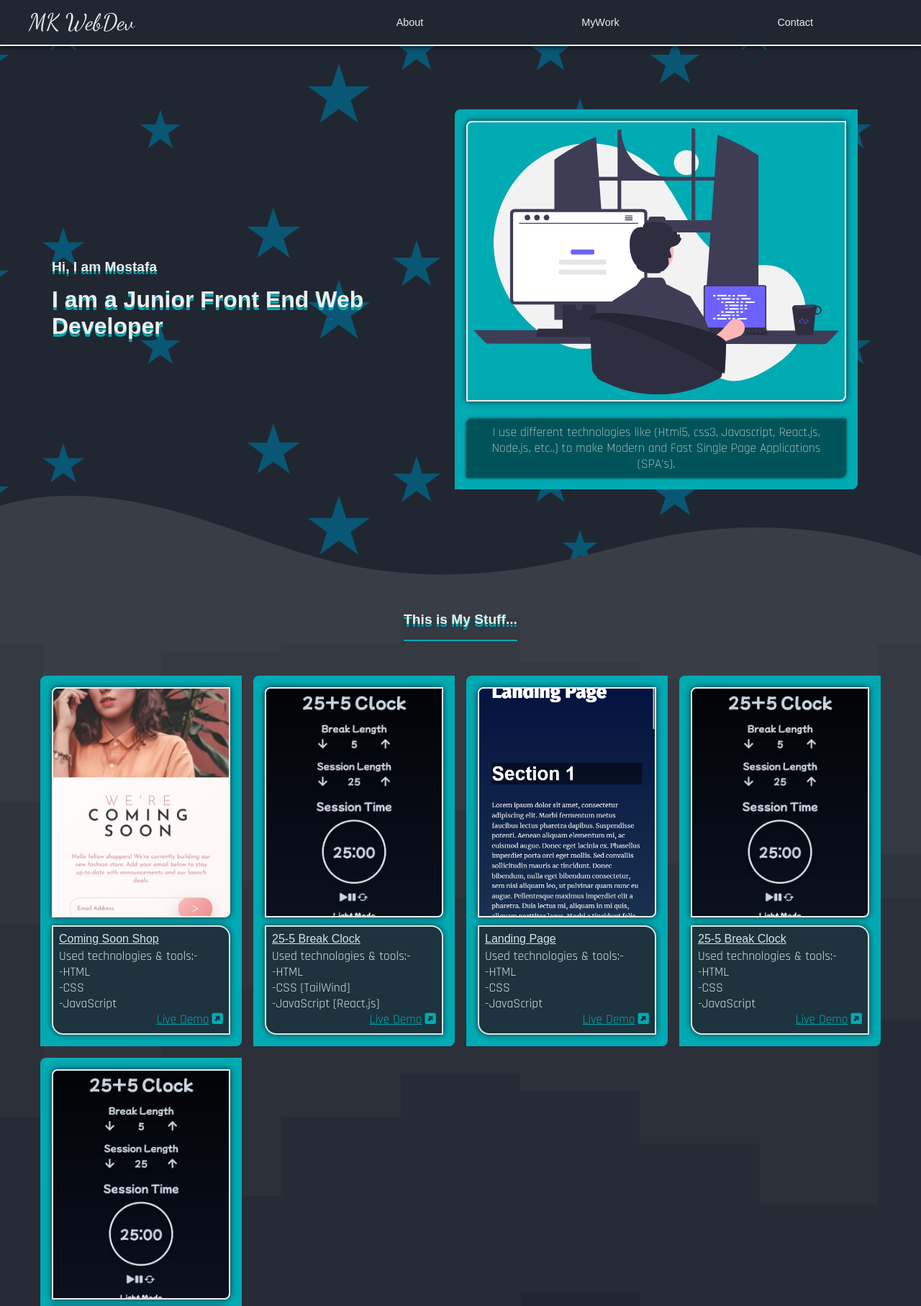
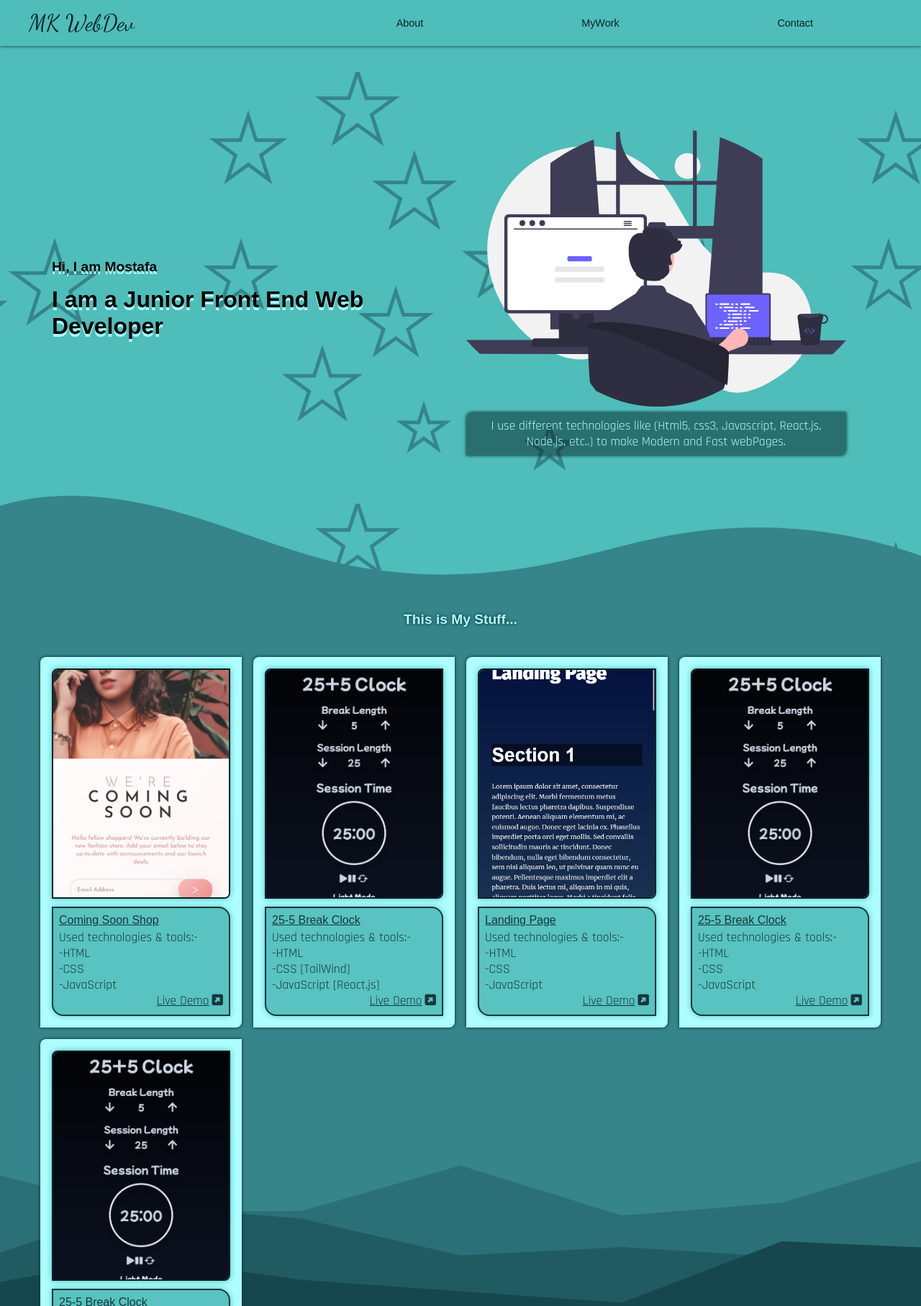
Before and after one commit to mostafakamal22/mk-portfolio, a plain HTML site: page index.html in a window 1280 px wide. Shown: the top 1815 px of the page at 72% size. Drawn offline with Linux system fonts and the light colour scheme; a web font is replaced by a local one.

Commit message:
changing color them + add new bg imgs

```diff
--- a/index.html
+++ b/index.html
@@ -10,29 +10,30 @@
     <link href="https://fonts.googleapis.com/css2?family=Rajdhani:wght@300;400&display=swap" rel="stylesheet">
     <script src="https://kit.fontawesome.com/850d93f4db.js" crossorigin="anonymous"></script>
     <link rel="stylesheet" href="styles/style.css">
+    <link rel="icon" href="/img/tab-icon.png">
     <title>MK WebDev</title>
 </head>
 <body>
     <div class="container-full">
         <div class="content-container" id="navbar">
             <header id="navbar-header">
-                <a href="#" title="Home" class="brand-font" id="brand">MK WebDev</a>
+                <a href="#" title="Home" class="brand-font text-primary" id="brand">MK WebDev</a>
                 <nav id="nav-container">
                     <ul id="nav-list">
-                        <li class="nav-item"><a href="#about" class="nav-link">About</a></li>
-                        <li class="nav-item"><a href="#my-work" class="nav-link">MyWork</a></li>
-                        <li class="nav-item"><a href="#contact" class="nav-link">Contact</a></li>
+                        <li class="nav-item"><a href="#about" class="nav-link text-primary">About</a></li>
+                        <li class="nav-item"><a href="#my-work" class="nav-link text-primary">MyWork</a></li>
+                        <li class="nav-item"><a href="#contact" class="nav-link text-primary">Contact</a></li>
                     </ul>
                 </nav>
             </header>
 
-            <button class="toggle-btn" id="open">
+            <button class="toggle-btn bg-secondary text-secondary" id="open">
                 <i class="fas fa-bars"></i>
             </button>
         </div>
 
-        <aside>
-            <button class="toggle-btn" id="close" style="float: right;">
+        <aside class="bg-secondary">
+            <button class="toggle-btn bg-secondary text-secondary" id="close" style="float: right;">
                 <i class="fas fa-times"></i>
             </button>
             <figure id="my-pic-wrapper">
@@ -40,16 +41,16 @@
             </figure>
             <nav id="aside-nav">
                 <ul id="aside-nav-list">
-                    <li class="nav-item" title="home"><a href="#" style="font-size: 1.2rem;" class="brand-font nav-link">MK WebDev</a></li>
-                    <li class="nav-item" title="about me"><a href="#about" class="nav-link">About</a></li>
-                    <li class="nav-item" title="my work"><a href="#my-work" class="nav-link">MyWork</a></li>
-                    <li class="nav-item" title="contact me"><a href="#contact" class="nav-link">Contact</a></li>
+                    <li class="nav-item" title="home"><a href="#" style="font-size: 1.2rem;" class="brand-font nav-link text-secondary">MK WebDev</a></li>
+                    <li class="nav-item" title="about me"><a href="#about" class="nav-link text-secondary">About</a></li>
+                    <li class="nav-item" title="my work"><a href="#my-work" class="nav-link text-secondary">MyWork</a></li>
+                    <li class="nav-item" title="contact me"><a href="#contact" class="nav-link text-secondary">Contact</a></li>
                 </ul>
             </nav>
         </aside>
 
 
-        <section id="about">
+        <section id="about" class="bg-primary">
             <div class="content-container">
                 <div id="about-wrapper">
                     <header id="about-header">
@@ -57,9 +58,9 @@
                         <h1>I am a Junior Front End Web  Developer</h1>
                     </header>
                     <figure id="about-details">
-                        <img class="my-images" src="img/programming.svg" alt="my personal picture">
-                        <p class="thin-font bg-primary-transparent">I use different technologies like (Html5, css3, Javascript, React.js, Node.js, etc..)
-                            to make Modern and Fast Single Page Applications (SPA's).</p>
+                        <img class="my-images" src="img/backgrounds/programming.svg" alt="Web programming">
+                        <p class="thin-font bg-primary-transparent text-secondary">I use different technologies like (Html5, css3, Javascript, React.js, Node.js, etc..)
+                            to make Modern and Fast webPages.</p>
                     </figure>
                 </div>
             </div>
@@ -73,7 +74,7 @@
             </div>
         </section>
 
-        <section id="my-work">
+        <section id="my-work" class="bg-primary">
             <div class="content-container" id="mywork-container">
                 <header class="section-header">
                     <h4>This is My Stuff...</h4>
@@ -81,7 +82,7 @@
                 <ul id="mywork-wrapper">
                     <li class="mywork-item">
                         <figure class="mywork-figure">
-                            <img class="my-images mywork-img" src="img/coming-soon-shop.png" alt="example of my work ">
+                            <img class="my-images mywork-img" src="img/projects/coming-soon-shop.png" alt="example of my work ">
                             <figcaption>
                                 <p>Coming Soon Shop</p>
                                 <ul>
@@ -97,7 +98,7 @@
 
                     <li class="mywork-item">
                         <figure class="mywork-figure">
-                            <img class="my-images  mywork-img" src="img/25-5-clock.png" alt="example of my work">
+                            <img class="my-images  mywork-img" src="img/projects/25-5-clock.png" alt="example of my work">
                             <figcaption>
                                 <p>25-5 Break Clock</p>
                                 <li>Used technologies & tools:-</li>
@@ -111,7 +112,7 @@
 
                     <li class="mywork-item">
                         <figure class="mywork-figure">
-                            <img class="my-images  mywork-img" src="img/landing-page.png" alt="example of my work">
+                            <img class="my-images  mywork-img" src="img/projects/landing-page.png" alt="example of my work">
                             <figcaption>
                                 <p>Landing Page</p>
                                 <li>Used technologies & tools:-</li>
@@ -125,7 +126,7 @@
 
                     <li class="mywork-item">
                         <figure class="mywork-figure">
-                            <img class="my-images  mywork-img" src="img/25-5-clock.png" alt="example of my work">
+                            <img class="my-images  mywork-img" src="img/projects/25-5-clock.png" alt="example of my work">
                             <figcaption>
                                 <p>25-5 Break Clock</p>
                                 <li>Used technologies & tools:-</li>
@@ -139,7 +140,7 @@
 
                     <li class="mywork-item">
                         <figure class="mywork-figure">
-                            <img class="my-images  mywork-img" src="img/25-5-clock.png" alt="example of my work">
+                            <img class="my-images  mywork-img" src="img/projects/25-5-clock.png" alt="example of my work">
                             <figcaption>
                                 <p>25-5 Break Clock</p>
                                 <li>Used technologies & tools:-</li>
@@ -154,7 +155,7 @@
             </div>
         </section>
 
-        <section id="contact">
+        <section id="contact" class="bg-secondary">
             <div class="content-container" id="contact-container">
                 <header class="section-header">
                     <h4>Let's Work Together</h4>
@@ -162,22 +163,22 @@
 
                 <ul class="contact-list">
                     <li class="contact-item" title="Github">
-                        <a href="https://github.com/mostafakamal22" class="contact-link" target="_blank">
+                        <a href="https://github.com/mostafakamal22" class="contact-link text-secondary" target="_blank">
                             <i class="fab fa-github-square"></i>
                         </a>
                     </li>
                     <li class="contact-item" title="Linkedin">
-                        <a href="https://www.linkedin.com/in/mostafakamal22/" class="contact-link" target="_blank">
+                        <a href="https://www.linkedin.com/in/mostafakamal22/" class="contact-link text-secondary" target="_blank">
                             <i class="fab fa-linkedin"></i>
                         </a>
                     </li>
                     <li class="contact-item" title="Send Email">
-                        <a href="mailto: mk1319@fayoum.edu.eg" class="contact-link" target="_blank">
+                        <a href="mailto: mk1319@fayoum.edu.eg" class="contact-link text-secondary" target="_blank">
                             <i class="fas fa-envelope"></i>
                         </a>
                     </li>
                     <li class="contact-item" title="Whatsapp">
-                        <a href="https://wa.me/201008871950" class="contact-link" target="_blank">
+                        <a href="https://wa.me/201008871950" class="contact-link text-secondary" target="_blank">
                             <i class="fab fa-whatsapp-square"></i>
                         </a>
                     </li>
@@ -185,9 +186,9 @@
             </div>
         </section>
 
-        <footer>
+        <footer class="bg-secondary text-secondary">
             <div class="content-container" id="footer-container">
-               <p>Designed and Developed By <span>Mostafa Kamal</span>@2022.</p>
+               <p>Designed and Developed By <span>Mostafa Kamal</span> @2022.</p>
             </div>
         </footer>
     </div>
--- a/styles/style.css
+++ b/styles/style.css
@@ -1,9 +1,9 @@
 /* main theme variables */
 :root{
-    --var-bg-primary: hsl(216, 19%, 16%);
-    --var-bg-secodary:  hsl(217, 10%, 25%);
-    --var-color-primary: hsl(0, 0%, 93%);
-    --var-color-secodary: hsl(183, 100%, 35%);
+    --var-bg-primary:#4FBDBA;
+    --var-bg-secodary:  #072227;
+    --var-color-primary:  #072227;
+    --var-color-secodary: #AEFEFF;
     --var-selection-color: hsl(2, 76%, 35%);
     --var-brand-font: 'Dancing Script', cursive;
     --var-main-font: 'Mochiy Pop P One', sans-serif;
@@ -49,11 +49,25 @@ img{
 }
 
 /* re-usable styles*/
+.bg-primary{
+    background-color: var(--var-bg-primary);
+}
+
+.bg-secondary{
+    background-color: var(--var-bg-secodary);
+}
 
 .bg-primary-transparent{
-    background-color: rgba(0, 0, 0, .5);
     padding: .5rem;
     border-radius: 0.5rem 0;
+}
+
+.text-primary{
+    color: var(--var-color-primary);
+}
+
+.text-secondary{
+    color: var(--var-color-secodary);
 }
 
 .brand-font{
@@ -61,11 +75,10 @@ img{
 }
 
 .thin-font{
+    background-color: rgba(7,34,39,0.5);
     font-family: var(--var-thin-font);
-    font-weight: 100;
     font-size: 1.1rem;
-    box-shadow: 0 0 .25rem var(--var-bg-primary);
-    margin: 1.5rem 0 0;
+    box-shadow: 0 0 .25rem var(--var-color-primary);
 }
 
 .content-container{
@@ -79,10 +92,10 @@ img{
 .section-header{
     align-self: center;
     font-size: 1.2rem;
-    border-bottom: .125rem solid var(--var-color-secodary);
-    margin-bottom: 3rem;
+    margin-bottom: 1.5rem;
     line-height: .3;
-    text-shadow: 0 .25rem 0 var(--var-color-secodary);
+    color: var(--var-color-secodary);
+    text-shadow: 0 0 .25rem var(--var-color-primary);
 }
 
 figure{
@@ -92,7 +105,6 @@ figure{
     flex-direction: column;
     max-width: 15rem;
     padding: 1rem;
-    background-color: var(--var-color-secodary);
     border-radius: .5rem 0;
 }
 
@@ -111,6 +123,7 @@ figure{
 figcaption{
     width: 100%;
     background-color: var(--var-bg-primary);
+    color: var(--var-color-primary);
     opacity: 0.90;
     padding: .5rem;
     margin-top: .7rem ;
@@ -126,13 +139,13 @@ figcaption :is(li, a){
 
 figcaption a{
     display: block;
-    color: var(--var-color-secodary);
+    color: var(--var-color-primary);
     text-align: right;
     text-decoration: underline;
 }
 
 figcaption a:hover{
-    color: var(--var-color-primary);
+    color: var(--var-color-secodary);
 }
 
 /* main container properties */
@@ -153,7 +166,6 @@ figcaption a:hover{
     top: 0;
     z-index: 3;
     min-height: 4rem;
-    color: var(--var-color-primary);
     align-items: initial;
 }
 
@@ -169,7 +181,6 @@ figcaption a:hover{
 #brand{
     flex-basis: 33.3%;
     font-size: 2rem;
-    color: var(--var-color-primary);
 }
 
 #nav-container{
@@ -189,21 +200,18 @@ figcaption a:hover{
     padding: .5rem .5rem;
 }
 
-.nav-item:hover{
-    background-color: #000;
+.nav-item:hover .nav-link{
+    color: var(--var-color-secodary);
 }
 
 
 .nav-link{
     font-size: 0.9rem;
-    color: var(--var-color-primary);
 }
 
 .toggle-btn {
     padding: .05rem  .4rem;
     font-size: 1rem;
-    background-color: var(--var-bg-primary);
-    color: var(--var-color-primary);
     border: .125rem solid var(--var-color-primary);
     border-radius: 20%;
     margin-left: 1rem;
@@ -230,7 +238,6 @@ aside{
     padding: 1rem;
     height: 75vh;
     width: 75vw;
-    background-color: var(--var-bg-primary);
     border-right: .125rem solid var(--var-color-secodary);
     border-bottom: .125rem solid var(--var-color-secodary);
     border-bottom-right-radius: .25rem;
@@ -263,11 +270,8 @@ aside{
     display: flex;
     justify-content: center;
     align-items: center;
-    background-color: var(--var-bg-primary);
-    background-image: url('/img/symbol-scatter.svg');
+    background-image: url('/img/backgrounds/symbol-scatter-haikei.svg');
     background-position: center;
-    background-blend-mode: difference;
-    color: var(--var-color-primary);
 }
 
 #about-wrapper{
@@ -292,12 +296,18 @@ aside{
 }
 
 #about-details{
+    background-color: transparent;
     margin: 1rem 0;
     max-width: 22rem;
 }
 
-#about-details > img{
-    padding: .5rem;
+#about-details> img{
+    border: none;
+    box-shadow: none;
+}
+
+#about-details> p{
+    margin-top: .5rem;
 }
 
 .curve {
@@ -318,7 +328,7 @@ aside{
 }
 
 .curve .shape-fill {
-    fill: #393E46;
+    fill: #35858B;
 }
 
 /** For mobile devices **/
@@ -336,12 +346,10 @@ aside{
     grid-area: section2;
     display: flex;
     justify-content: center;
-    background-image: url('/img/stacked-steps.svg');
+    background-image: url('/img/backgrounds/layered-peak.svg');
     background-repeat: no-repeat;
     background-size: cover;
     background-position: center;
-    background-color: var(--var-bg-secodary);
-    color: var(--var-color-primary)
 }
 
 #mywork-container{
@@ -374,6 +382,8 @@ aside{
 }
 
 .mywork-figure{
+    background-color: var(--var-color-secodary);
+    box-shadow: 0 0 .25rem var(--var-color-primary);
     max-width: 100%;
 }
 
@@ -384,7 +394,7 @@ aside{
 
 .mywork-figure:hover > .mywork-img{
     transform: scale(1.03);
-    border: .125rem solid var(--var-bg-secodary);
+    border: .125rem solid var(--var-bg-primary);
 }
 
 .fa-external-link-square-alt{
@@ -396,12 +406,6 @@ aside{
     grid-area: section3;
     display: flex;
     justify-content: center;
-    background-image: url('/img/blob.svg');
-    background-size: cover;
-    background-position: top;
-    background-repeat: no-repeat;
-    background-color: var(--var-bg-primary);
-    color: var(--var-color-primary);
 }
 
 #contact-container{
@@ -428,7 +432,6 @@ aside{
 .contact-link{
     font-size: 3rem;
     text-shadow: 0 0 .5rem var(--var-bg-primary);
-    color: var(--var-color-primary);
 }
 
 
@@ -438,8 +441,6 @@ footer{
     grid-area: footer;
     display: flex;
     justify-content: center;
-    background-color: var(--var-bg-secodary);
-    color: var(--var-color-primary);
 }
 
 #footer-container{
@@ -455,7 +456,6 @@ footer{
 }
 
 #footer-container span{
-    color: var(--var-color-secodary);
     text-decoration: underline;
 }
 
@@ -470,8 +470,7 @@ footer{
     /* navbar and aside */
     #navbar{
         background-color: var(--var-bg-primary);
-        border-bottom: .125rem solid var(--var-color-primary);
-        box-shadow: 0 0 .5rem #000;
+        box-shadow: 0 0 .25rem var(--var-bg-secodary);
     }
 
     #open{
```
Also changed, not shown: img/backgrounds/layered-peak.svg (added), img/backgrounds/layered-waves.svg (added), img/backgrounds/programming.svg (renamed from img/programming.svg), img/backgrounds/symbol-scatter-haikei.svg (added), img/blob.svg (deleted), img/layered-waves.svg (deleted), img/projects/25-5-clock.png (renamed from img/25-5-clock.png), img/projects/coming-soon-shop.png (renamed from img/coming-soon-shop.png), img/projects/landing-page.png (renamed from img/landing-page.png), img/stacked-steps.svg (deleted), img/symbol-scatter.svg (deleted), img/tab-icon.png (added).
